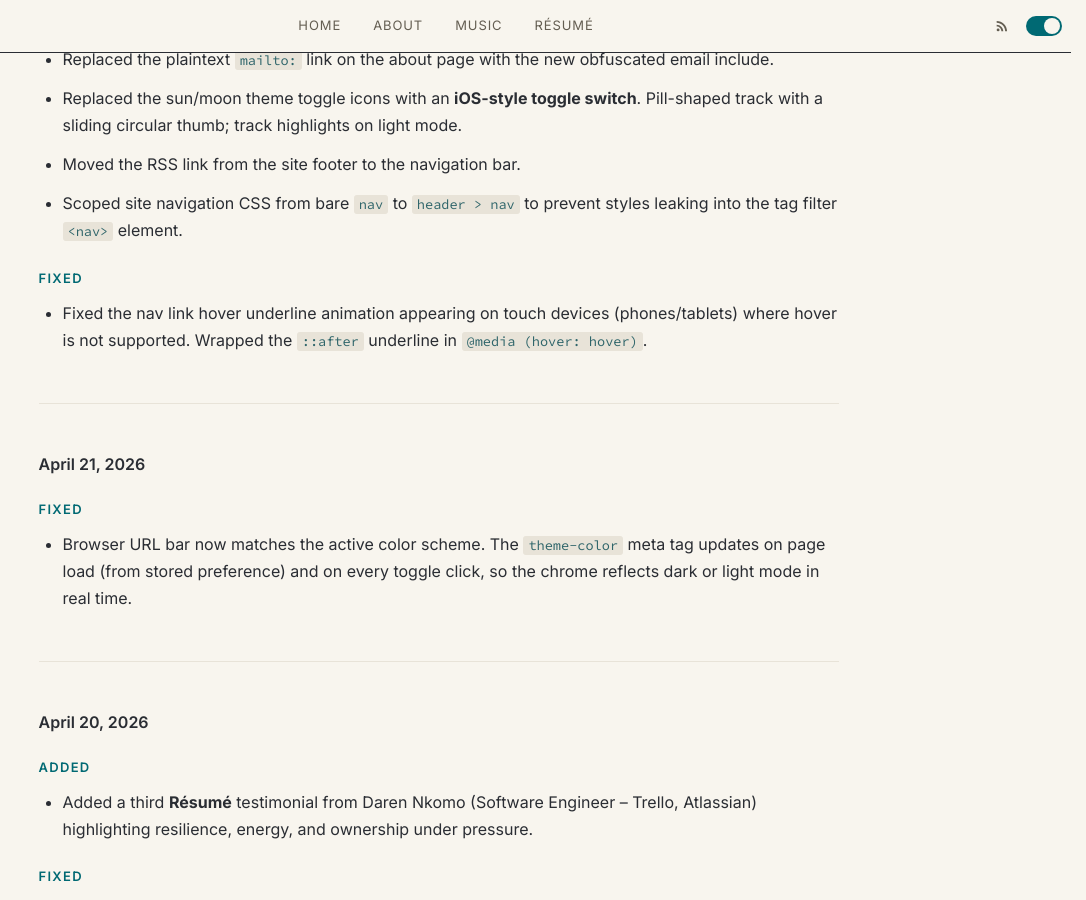
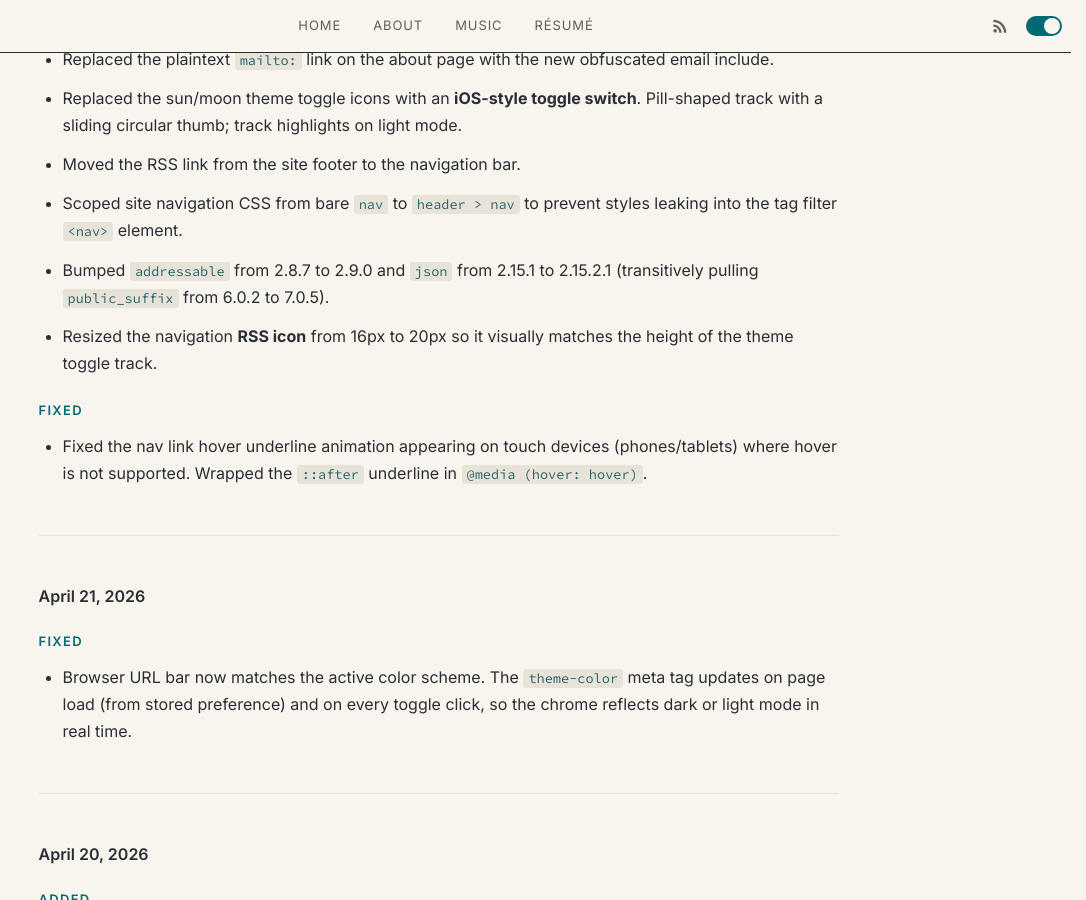
Before and after one commit to MattRugamas/mattrugamas.com, a Jekyll site: the page built from changelog.html, in a window 1280 px wide and 900 px high, scrolled down 733 px. Shown: the whole window, without its empty margins (194-1280 px from the left). Built offline with Jekyll 4.4.1, drawn with Linux system fonts in a browser that asks for light colours.

Commit message:
Updated navigation items and changelog

```diff
--- a/_includes/navigation.html
+++ b/_includes/navigation.html
@@ -22,7 +22,7 @@
     </ul>
     <div class="nav-actions">
       <a href="/feed.xml" id="rss-link" aria-label="RSS Feed">
-        <svg xmlns="http://www.w3.org/2000/svg" width="16" height="16" viewBox="0 0 24 24" fill="currentColor"><circle cx="6.18" cy="17.82" r="2.18"/><path d="M4 4.44v2.83c7.03 0 12.73 5.7 12.73 12.73h2.83c0-8.59-6.97-15.56-15.56-15.56zm0 5.66v2.83c3.9 0 7.07 3.17 7.07 7.07h2.83c0-5.47-4.43-9.9-9.9-9.9z"/></svg>
+        <svg xmlns="http://www.w3.org/2000/svg" width="20" height="20" viewBox="0 0 24 24" fill="currentColor"><circle cx="6.18" cy="17.82" r="2.18"/><path d="M4 4.44v2.83c7.03 0 12.73 5.7 12.73 12.73h2.83c0-8.59-6.97-15.56-15.56-15.56zm0 5.66v2.83c3.9 0 7.07 3.17 7.07 7.07h2.83c0-5.47-4.43-9.9-9.9-9.9z"/></svg>
       </a>
       <button id="theme-toggle" aria-label="Toggle light/dark mode" role="switch" aria-checked="false">
         <span class="toggle-track"><span class="toggle-thumb"></span></span>
--- a/changelog.html
+++ b/changelog.html
@@ -30,6 +30,8 @@ title: Changelog
         <li>Replaced the sun/moon theme toggle icons with an <strong>iOS-style toggle switch</strong>. Pill-shaped track with a sliding circular thumb; track highlights on light mode.</li>
         <li>Moved the RSS link from the site footer to the navigation bar.</li>
         <li>Scoped site navigation CSS from bare <code>nav</code> to <code>header > nav</code> to prevent styles leaking into the tag filter <code>&lt;nav&gt;</code> element.</li>
+        <li>Bumped <code>addressable</code> from 2.8.7 to 2.9.0 and <code>json</code> from 2.15.1 to 2.15.2.1 (transitively pulling <code>public_suffix</code> from 6.0.2 to 7.0.5).</li>
+        <li>Resized the navigation <strong>RSS icon</strong> from 16px to 20px so it visually matches the height of the theme toggle track.</li>
       </ul>
     </div>
 
```
